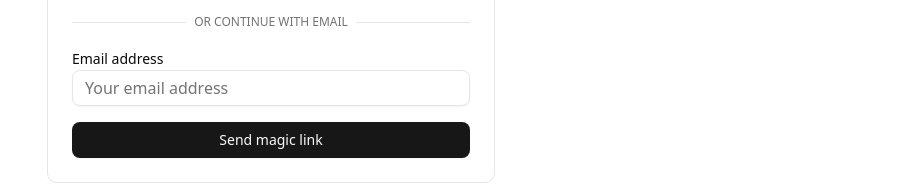
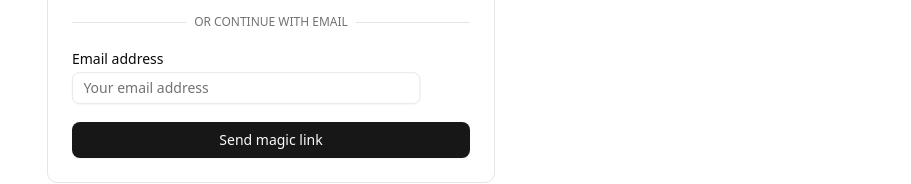
Before and after one commit to WillemSleegers/done-and-done, a Next.js app: page /auth in a window 1280 px wide. Shown: the part 430-614 px from the top of the page, without its empty margins (369-1280 px from the left). Built offline with nearby package versions, Linux system fonts and the light colour scheme; no server answers.

Commit message:
Update input.tsx

```diff
--- a/components/ui/input.tsx
+++ b/components/ui/input.tsx
@@ -8,11 +8,17 @@
       type={type}
       data-slot="input"
       className={cn(
-        "file:text-foreground placeholder:text-muted-foreground selection:bg-primary selection:text-primary-foreground dark:bg-input/30 border-input flex h-9 w-full min-w-0 rounded-md border bg-transparent px-3 py-1 text-base shadow-xs transition-[color,box-shadow] outline-none file:inline-flex file:h-7 file:border-0 file:bg-transparent file:text-sm file:font-medium disabled:pointer-events-none disabled:cursor-not-allowed disabled:opacity-50",
+        "file:text-foreground placeholder:text-muted-foreground selection:bg-primary selection:text-primary-foreground dark:bg-input/30 border-input flex h-9 w-full min-w-0 rounded-md border bg-transparent px-3 py-1 text-sm shadow-xs transition-[color,box-shadow] outline-none file:inline-flex file:h-7 file:border-0 file:bg-transparent file:text-sm file:font-medium disabled:pointer-events-none disabled:cursor-not-allowed disabled:opacity-50",
         "focus-visible:border-ring focus-visible:ring-ring/50 focus-visible:ring-[3px]",
         "aria-invalid:ring-destructive/20 dark:aria-invalid:ring-destructive/40 aria-invalid:border-destructive",
         className
       )}
+      style={{
+        fontSize: '16px',
+        transform: 'scale(0.875)',
+        transformOrigin: 'left center',
+        ...props.style
+      }}
       {...props}
     />
   )
```
